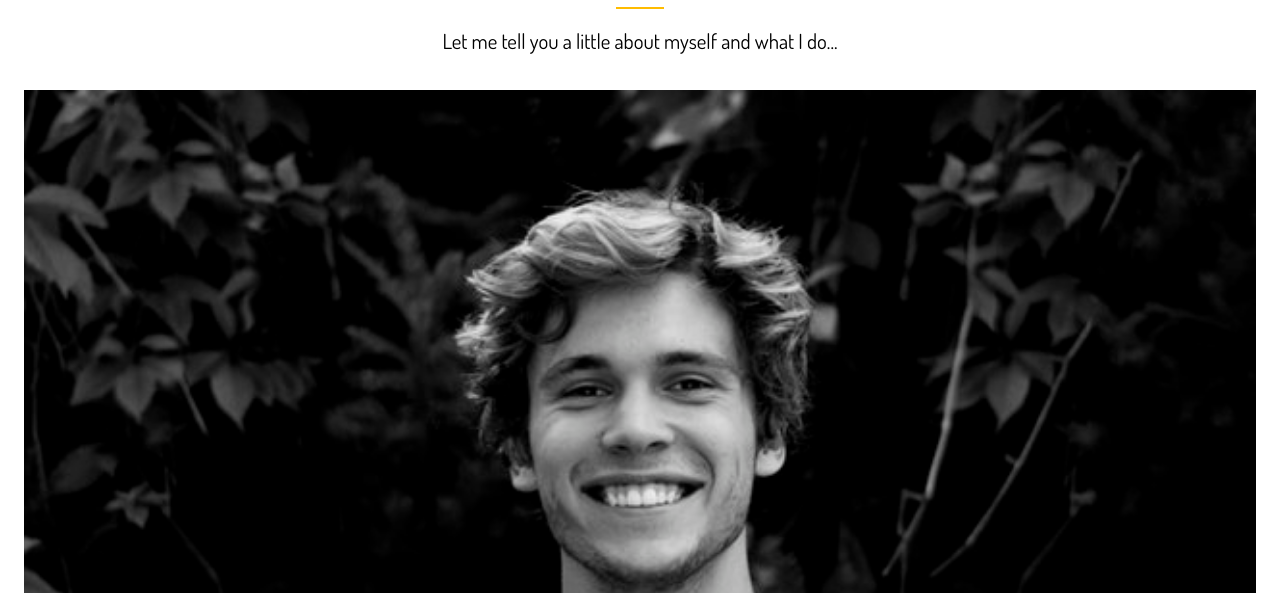
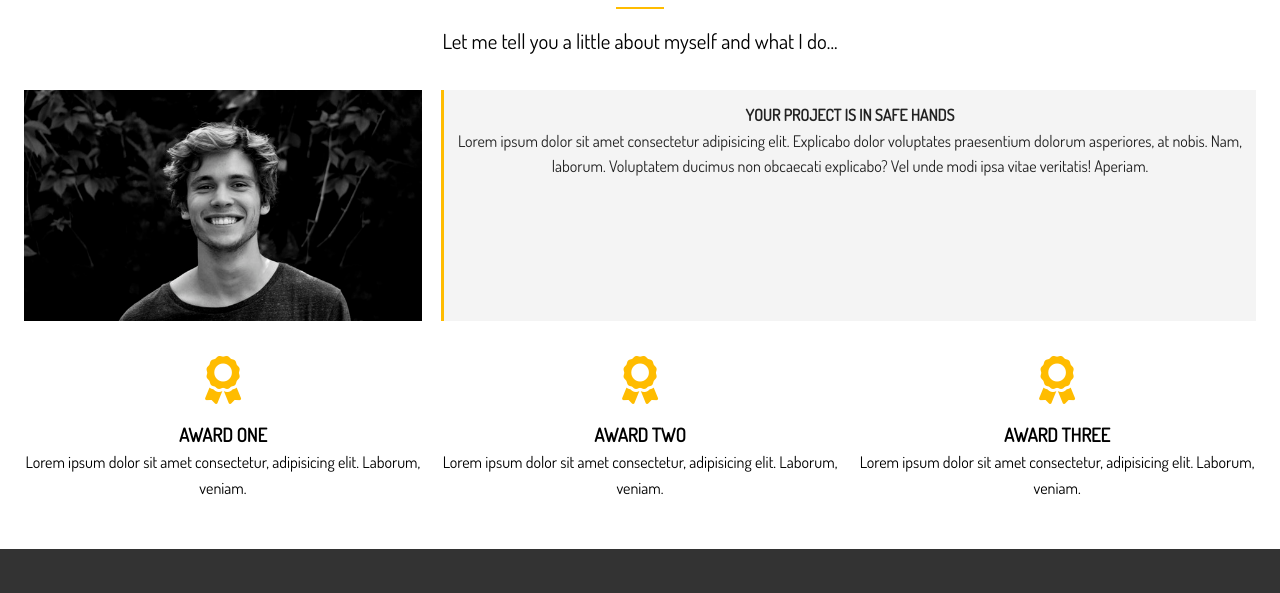
Before and after one commit to hugorydel/Portfolio-Website, a website: page dist/about.html in a window 1280 px wide. Shown: the part 207-800 px from the top of the page. Drawn offline with Linux system fonts and the light colour scheme.

Commit message:
Creating An Info Grid

```diff
--- a/scss/_utilities.scss
+++ b/scss/_utilities.scss
@@ -34,9 +34,9 @@
 
 //The below means that any button/input/a with the class btn-(anything), on hover, will have the same background color change
 // https://stackoverflow.com/questions/3338680/is-there-a-css-selector-by-class-prefix
-button[class^="btn-"]:hover,
-input[class^="btn-"]:hover,
-a[class^="btn-"]:hover {
+button[class^='btn-']:hover,
+input[class^='btn-']:hover,
+a[class^='btn-']:hover {
 	background-color: $main-color;
 }
 
--- a/scss/main.scss
+++ b/scss/main.scss
@@ -1,5 +1,5 @@
-@import "config";
-@import "utilities";
+@import 'config';
+@import 'utilities';
 
 // General Styles
 * {
@@ -8,7 +8,7 @@
 }
 
 body {
-  font-family: "Dosis", sans-serif;
+	font-family: 'Dosis', sans-serif;
 	line-height: 1.6;
 	background: white;
 }
@@ -189,6 +189,48 @@ img {
 	}
 }
 
+// About Sections
+#about {
+	&-a {
+		.about-info {
+			display: grid;
+			grid-template-areas:
+				'bioimage bio bio'
+				'aw1 aw2 aw3';
+			gap: 1.2rem;
+		}
+
+		// Grid Area
+		//Assigns an area specified above to a specific class from our HTML
+		.bio-image {
+			grid-area: bioimage;
+		}
+
+		.bio {
+			grid-area: bio;
+			border-left: 3px solid $main-color;
+			padding: 0.8rem;
+		}
+
+		.award-1 {
+			grid-area: aw1;
+		}
+		.award-2 {
+			grid-area: aw2;
+		}
+		.award-3 {
+			grid-area: aw3;
+		}
+
+		.award-1 .fas,
+		.award-2 .fas,
+		.award-3 .fas {
+			color: $main-color;
+			margin: 1rem;
+		}
+	}
+}
+
 // Footer
 #main-footer {
 	background-color: $dark-color;
```
Also changed, not shown: dist/about.html, dist/css/main.css. Lines whose indentation alone changed are shown as unchanged.
